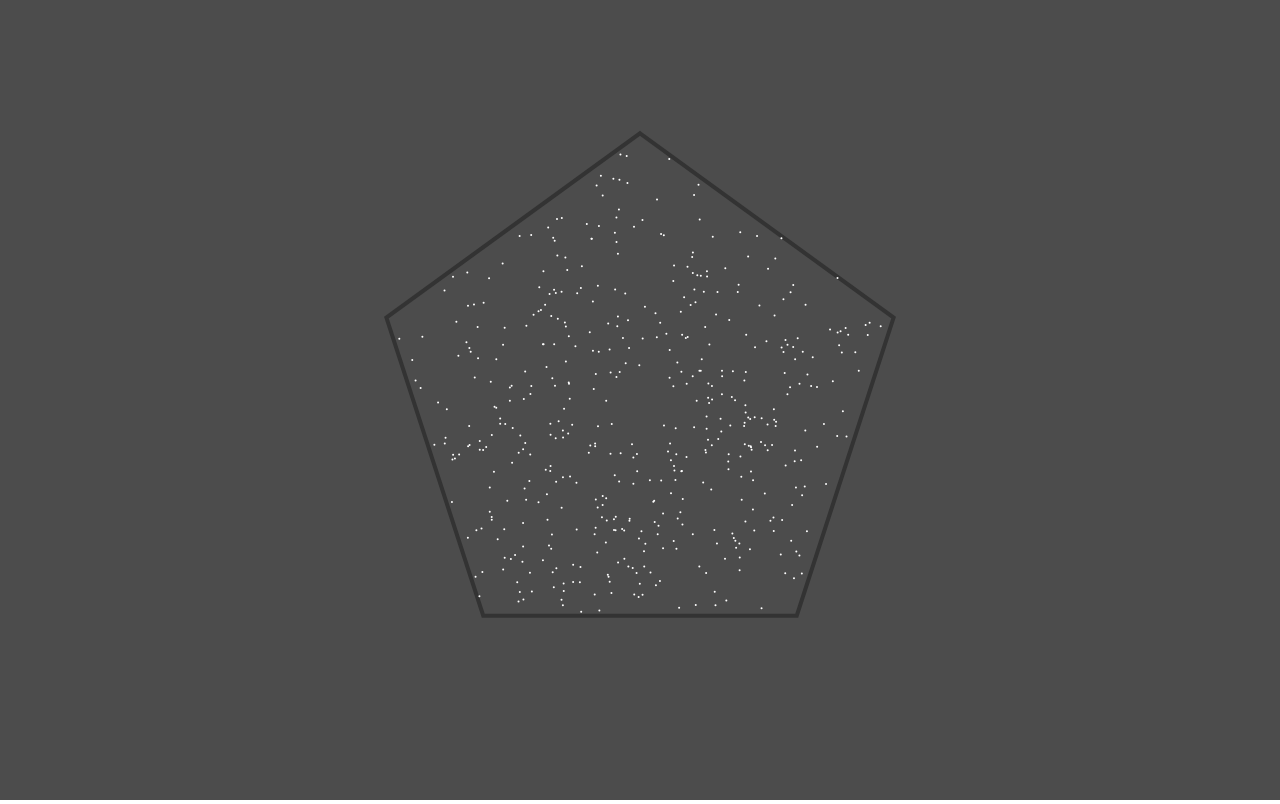
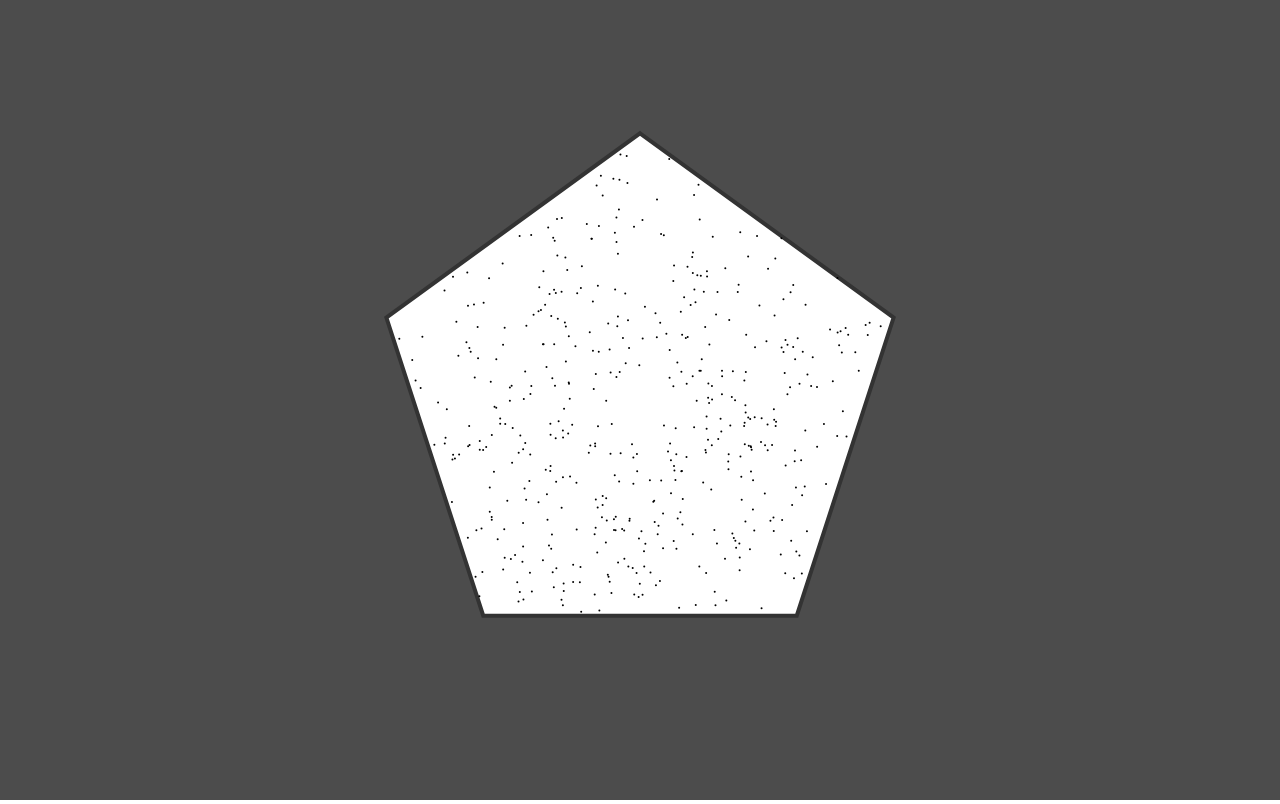
Before and after one commit to oliviergilbertastro/projets, a plain HTML site: page any_shape.html in a window 1280 px wide. Drawn offline with Linux system fonts and the light colour scheme.

Commit message:
same style

```diff
--- a/any_shape.html
+++ b/any_shape.html
@@ -60,22 +60,20 @@ function next_point() {
 function draw_point(p) {
     ctx.beginPath();
     ctx.arc(p.x, p.y, 1, 0, 2 * Math.PI);
-    ctx.fillStyle = "white";
+    ctx.fillStyle = "black";
     ctx.fill();
 }
 
 // Draw polygon outline
 function draw_polygon() {
-
     ctx.beginPath();
     ctx.moveTo(corners[0].x, corners[0].y);
-
     for (let i = 1; i < n; i++) {
         ctx.lineTo(corners[i].x, corners[i].y);
     }
-
     ctx.closePath();
-
+    ctx.fillStyle="white";
+    ctx.fill();
     ctx.lineWidth = 4;
     ctx.strokeStyle = "#333333";
     ctx.stroke();
```
